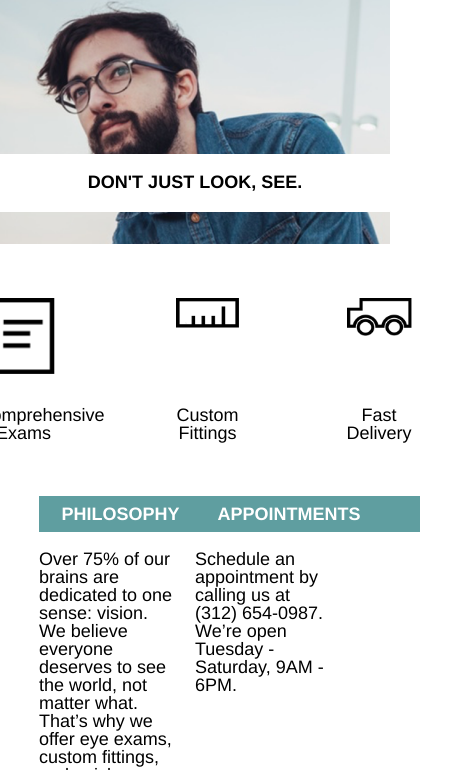
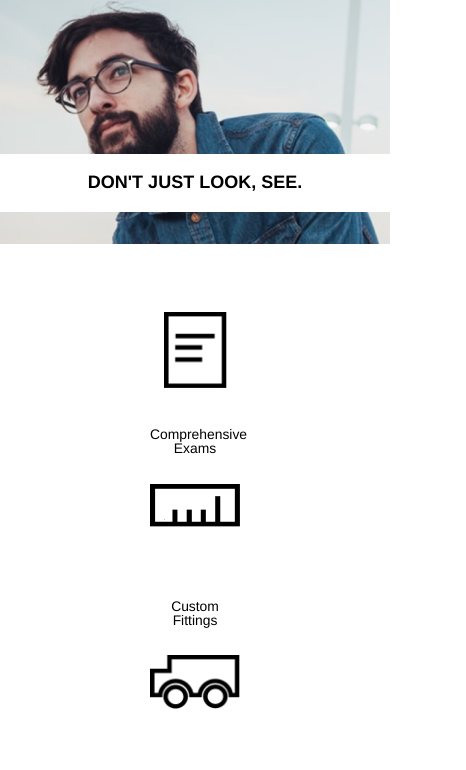
Before and after one commit to Chip-L/TortoiseshellOptics, a plain HTML site: page index.html in a window 390 px wide. Shown: the part 62-832 px from the top of the page, 466 px wide, since content can reach past the window. Drawn offline with Linux system fonts and the light colour scheme.

Commit message:
Mobile optimization of icons is done.

```diff
--- a/resources/css/style.css
+++ b/resources/css/style.css
@@ -88,6 +88,7 @@ nav .menu {
 .icon-section {
     display: flex;
     justify-content: center;
+    flex-wrap: nowrap;
 
     margin-top: 3rem;
   }
@@ -100,6 +101,7 @@ nav .menu {
   width: 5rem;
   height: 8rem;
   padding: 0 3rem;
+
   text-align: center;
 }
 
@@ -117,11 +119,12 @@ nav .menu {
 .info-section {
   display: flex;
   justify-content: center;
+
+  margin-top: 3rem;
 }
 
 .info-group {
   width: 35%;
-  margin-top: 3rem;
   margin-right: 5%;
 }
 
@@ -159,6 +162,9 @@ nav .menu {
 
     font-size: 1.33rem;
   }
+
+  /* Icons */
+
 } /* end max-width: 960px */
 
 /* mobile sizing */
@@ -192,4 +198,17 @@ nav .menu {
     font-size: 1rem;
     text-align: center;
   }
+
+  /* Icons */
+  .icon-section {
+      flex-wrap: wrap;
+
+      margin-top: 3.77rem;
+    }
+
+  .icon-group {
+    margin-bottom: 1.54rem;
+
+    font-size: 0.77rem;
+  }
 }
```
